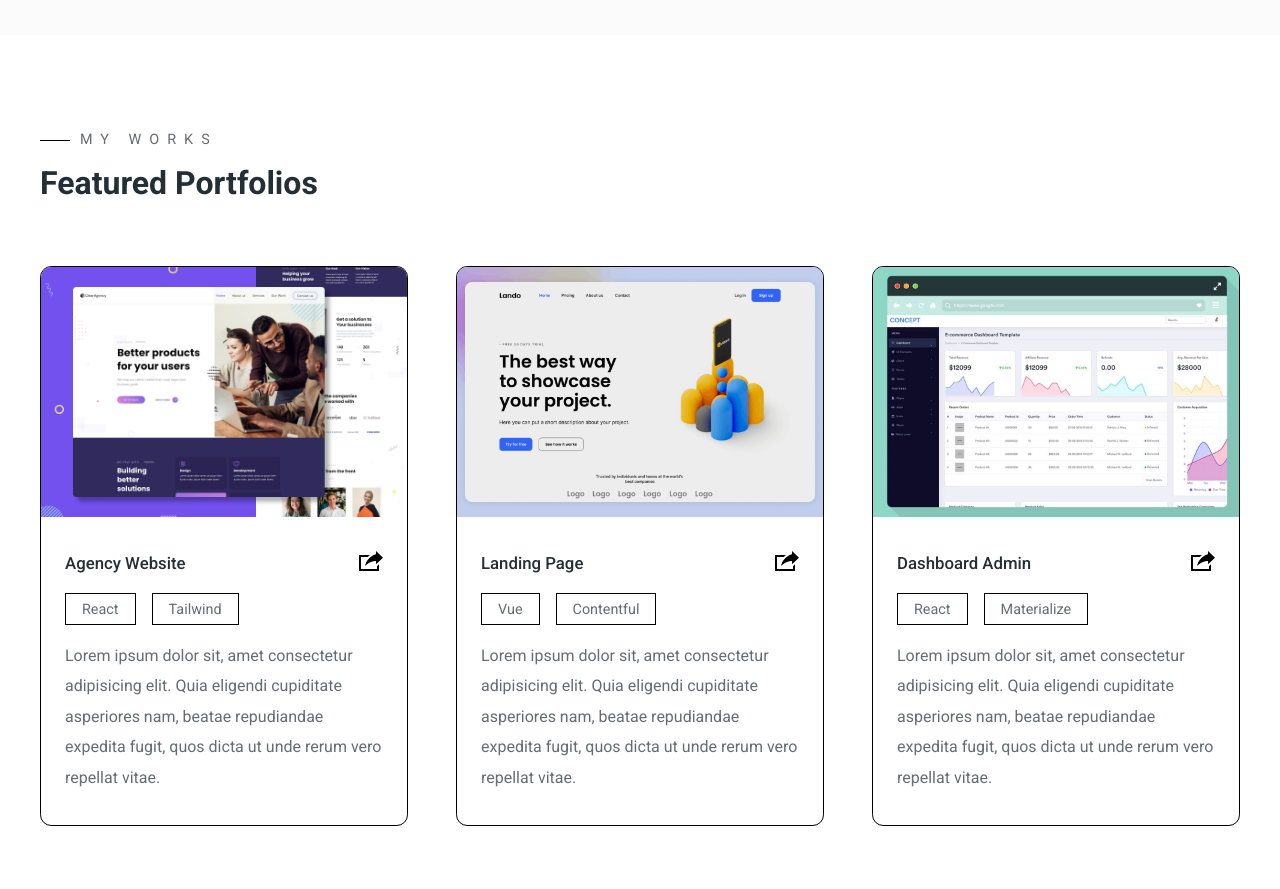
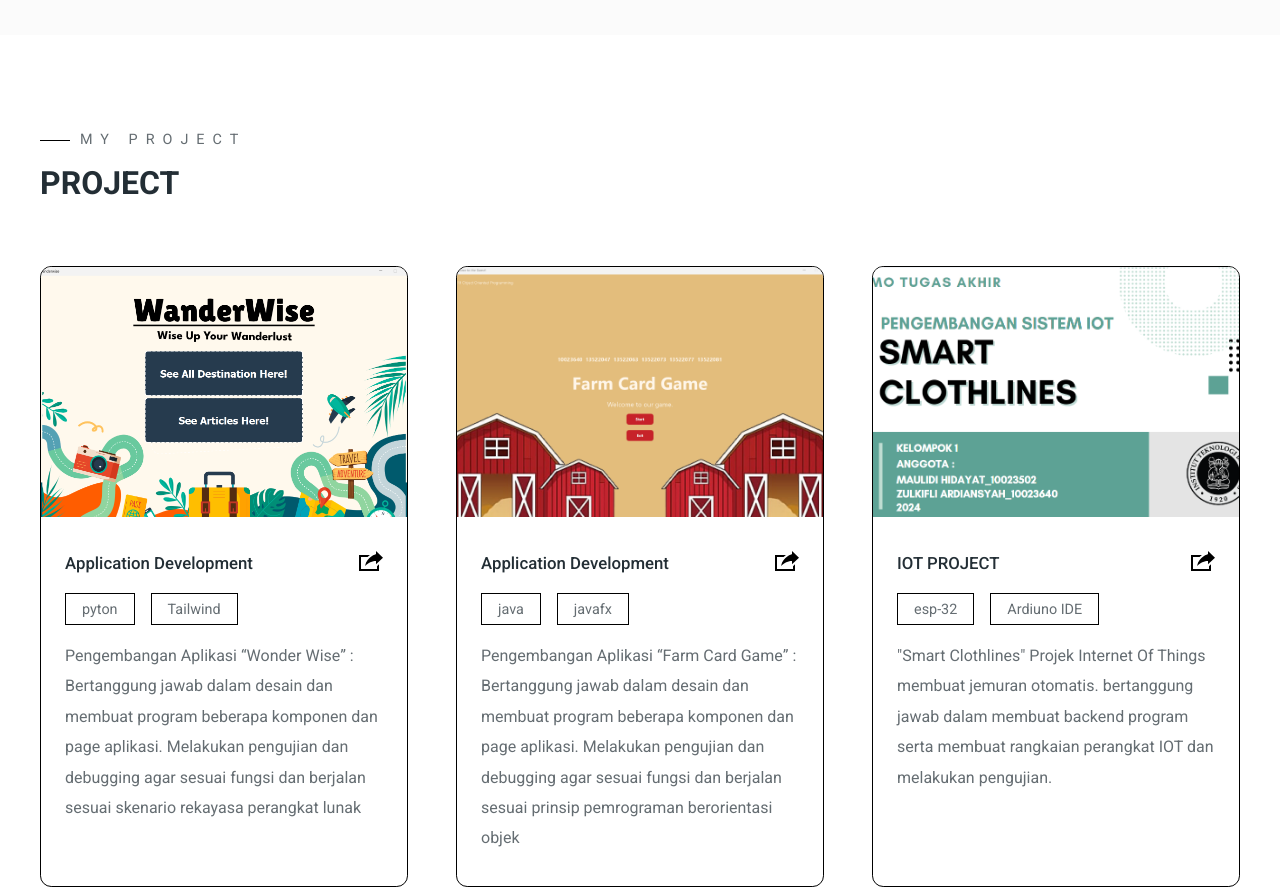
Before and after one commit to keflay02/keflay02.github.io, a plain HTML site: page index.html in a window 1280 px wide. Shown: the part 1440-2329 px from the top of the page. Drawn offline with Linux system fonts and the light colour scheme.

Commit message:
feat : add fix portofolio

```diff
--- a/index.html
+++ b/index.html
@@ -139,22 +139,22 @@
     <!-- Portfolios -->
     <section id="portfolios">
       <div class="portfolios main-container">
-        <h3 class="pre-title">My Works</h3>
-        <h1 class="section-title">Featured Portfolios</h1>
+        <h3 class="pre-title">My Project</h3>
+        <h1 class="section-title">PROJECT</h1>
 
         <div class="grid-3">
           <!-- Portfolio 1 -->
           <div class="portfolio">
             <div class="portfolio-cover">
               <img
-                src="./images/portfolios/portfolio-1.png"
+                src="./images/portfolios/image1.png"
                 alt="Portfolio 1"
               />
             </div>
             <div class="portfolio-info">
               <div class="portfolio-title">
-                <h4>Agency Website</h4>
-                <a href="/" class="portfolio-link">
+                <h4>Application Development</h4>
+                <a href="https://gitlab.informatika.org/novelxv/if2250-2024-k02-g11-wanderwise" class="portfolio-link ">
                   <svg
                     xmlns="http://www.w3.org/2000/svg"
                     width="24"
@@ -168,13 +168,15 @@
                 </a>
               </div>
               <div class="portfolio-tags">
-                <div>React</div>
+                <div>pyton</div>
                 <div>Tailwind</div>
               </div>
               <p>
-                Lorem ipsum dolor sit, amet consectetur adipisicing elit. Quia
-                eligendi cupiditate asperiores nam, beatae repudiandae expedita
-                fugit, quos dicta ut unde rerum vero repellat vitae.
+                Pengembangan Aplikasi “Wonder Wise” : Bertanggung jawab dalam desain dan membuat program beberapa komponen
+                dan page aplikasi.
+                Melakukan pengujian dan debugging agar sesuai fungsi dan berjalan sesuai
+                skenario rekayasa perangkat lunak
+
               </p>
             </div>
           </div>
@@ -183,14 +185,14 @@
           <div class="portfolio">
             <div class="portfolio-cover">
               <img
-                src="./images/portfolios/portfolio-2.png"
+                src="./images/portfolios/image2.png"
                 alt="Portfolio 1"
               />
             </div>
             <div class="portfolio-info">
               <div class="portfolio-title">
-                <h4>Landing Page</h4>
-                <a href="/" class="portfolio-link">
+                <h4>Application Development</h4>
+                <a href="https://github.com/juanaw6/Tubes2OOP_B0S" class="portfolio-link ">
                   <svg
                     xmlns="http://www.w3.org/2000/svg"
                     width="24"
@@ -204,13 +206,14 @@
                 </a>
               </div>
               <div class="portfolio-tags">
-                <div>Vue</div>
-                <div>Contentful</div>
+                <div>java</div>
+                <div>javafx</div>
               </div>
               <p>
-                Lorem ipsum dolor sit, amet consectetur adipisicing elit. Quia
-                eligendi cupiditate asperiores nam, beatae repudiandae expedita
-                fugit, quos dicta ut unde rerum vero repellat vitae.
+                Pengembangan Aplikasi “Farm Card Game” : Bertanggung jawab dalam
+                desain dan membuat program beberapa komponen dan page aplikasi. Melakukan
+                pengujian dan debugging agar sesuai fungsi dan berjalan sesuai prinsip
+                pemrograman berorientasi objek
               </p>
             </div>
           </div>
@@ -219,14 +222,14 @@
           <div class="portfolio">
             <div class="portfolio-cover">
               <img
-                src="./images/portfolios/portfolio-3.jpeg"
+                src="./images/portfolios/image3.png"
                 alt="Portfolio 1"
               />
             </div>
             <div class="portfolio-info">
               <div class="portfolio-title">
-                <h4>Dashboard Admin</h4>
-                <a href="/" class="portfolio-link">
+                <h4>IOT PROJECT</h4>
+                <a href="https://youtu.be/XlSNrtt7ocQ" class="portfolio-link ">
                   <svg
                     xmlns="http://www.w3.org/2000/svg"
                     width="24"
@@ -240,13 +243,14 @@
                 </a>
               </div>
               <div class="portfolio-tags">
-                <div>React</div>
-                <div>Materialize</div>
+                <div>esp-32</div>
+                <div>Ardiuno IDE</div>
               </div>
               <p>
-                Lorem ipsum dolor sit, amet consectetur adipisicing elit. Quia
-                eligendi cupiditate asperiores nam, beatae repudiandae expedita
-                fugit, quos dicta ut unde rerum vero repellat vitae.
+                "Smart Clothlines"
+                Projek Internet Of Things membuat jemuran otomatis.
+                bertanggung jawab dalam membuat backend program serta
+                membuat rangkaian perangkat IOT dan melakukan pengujian.
               </p>
             </div>
           </div>
--- a/styles/style.css
+++ b/styles/style.css
@@ -380,6 +380,7 @@ nav ul li a {
   left: -6px;
 }
 
+
 /* Right side of Skills */
 .skills-list {
   display: grid;
```
Also changed, not shown: images/portfolios/image1.png (added), images/portfolios/image2.png (added), images/portfolios/image3.png (added).
